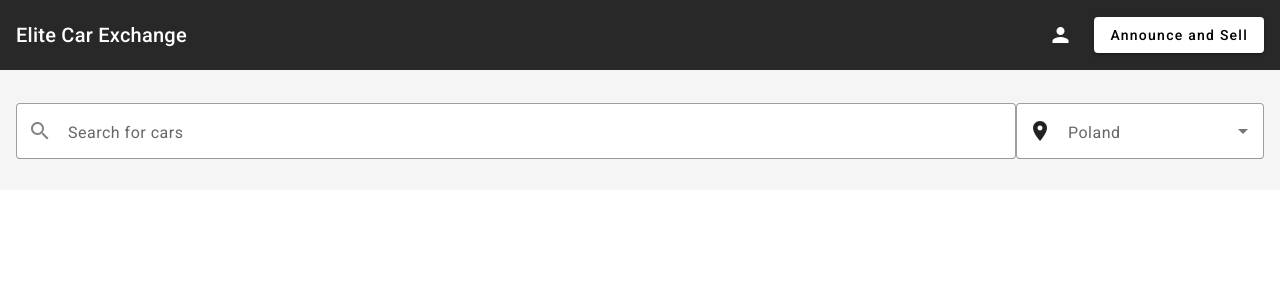
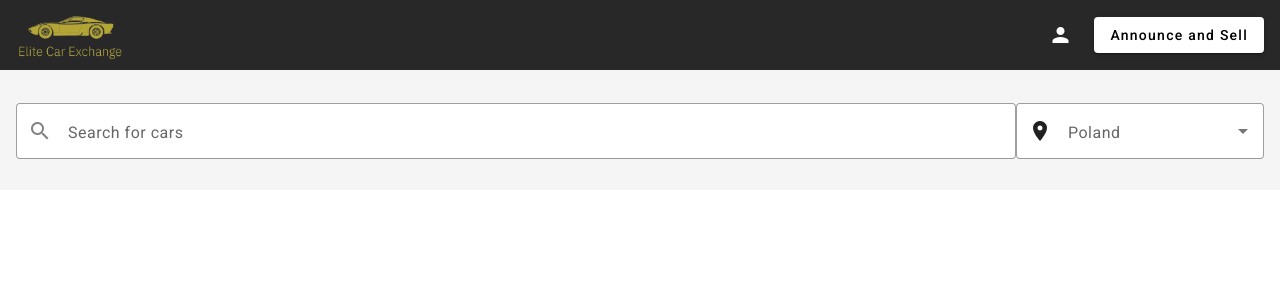
Before and after one commit to mamramalho/IT-project-symfony, an Angular app in the folder angular/: page / in a window 1280 px wide. Shown: the top 300 px of the page. Built offline with nearby package versions, Linux system fonts and the light colour scheme.

Commit message:
updates homepage

```diff
--- a/angular/src/app/home/home.component.html
+++ b/angular/src/app/home/home.component.html
@@ -1,6 +1,6 @@
 <mat-toolbar>
     <mat-toolbar-row class="main-row">
-        <span style="color: white">Elite Car Exchange</span>
+        <img src="../../assets/logo.png" alt="Logo" height="50" viewbox="0 0 351 100" >
         <span class="spacer"></span>
         <button
             mat-icon-button
```
Also changed, not shown: angular/src/assets/logo.png (added).
